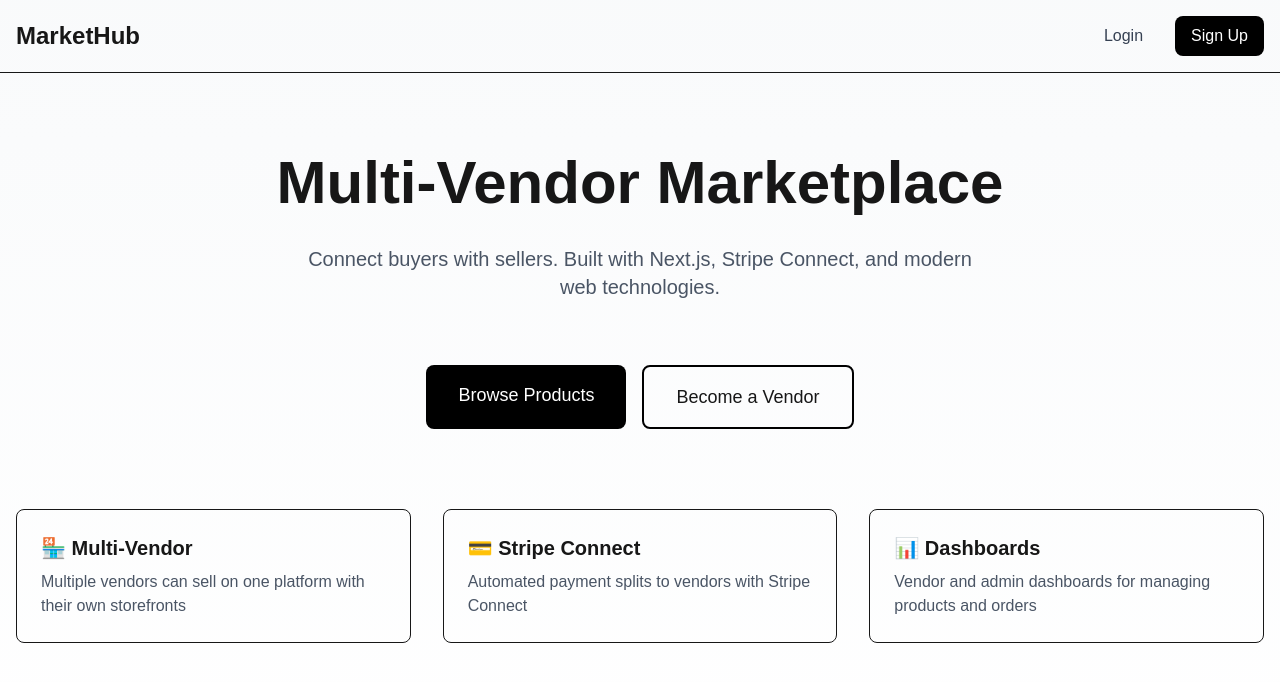
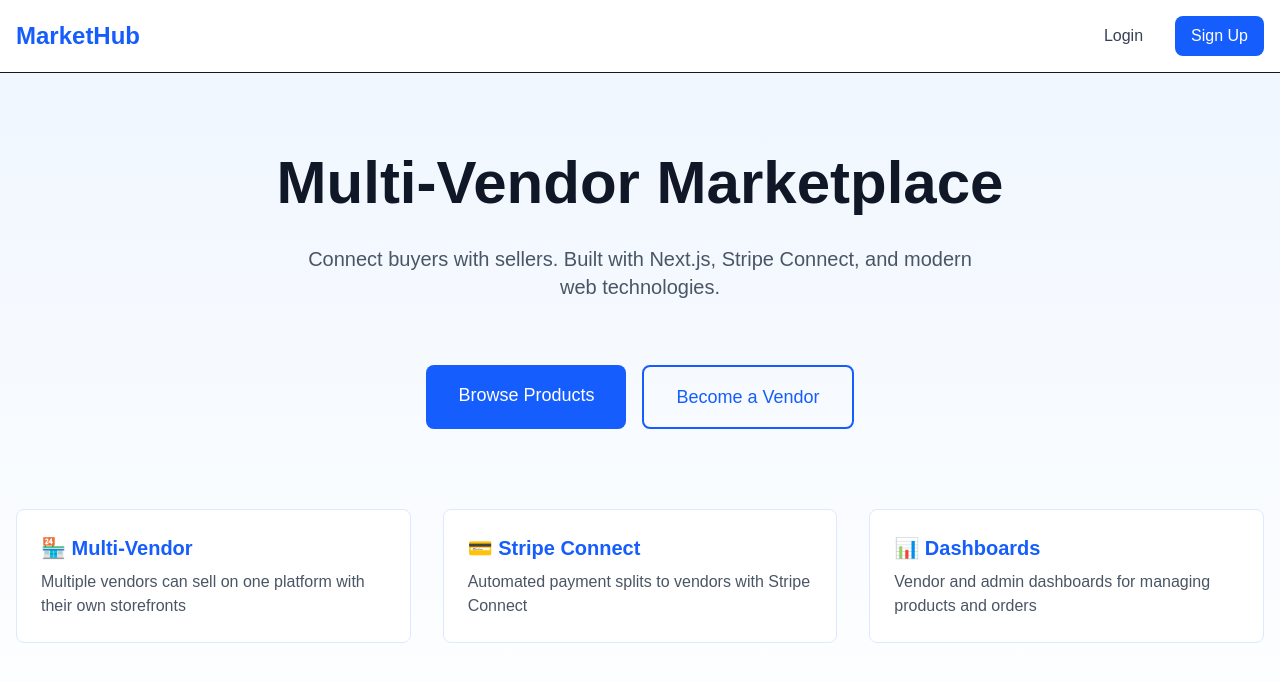
Before and after one commit to HichamxMahboub/marketplace-hub, a Next.js app: page / in a window 1280 px wide. Shown: the top 682 px of the page. Built offline with nearby package versions, Linux system fonts and the light colour scheme.

Commit message:
Complete blue color scheme with light background

```diff
--- a/app/page.tsx
+++ b/app/page.tsx
@@ -1,45 +1,45 @@
-import Link from "next/link";
+import Link from "next/link"
 
 export default function Home() {
   return (
-    <div className="min-h-screen bg-gradient-to-b from-gray-50 to-white">
-      <nav className="border-b">
+    <div className="min-h-screen bg-gradient-to-b from-blue-50 to-white">
+      <nav className="bg-white border-b">
         <div className="max-w-7xl mx-auto px-4 py-4 flex justify-between items-center">
-          <h1 className="text-2xl font-bold">MarketHub</h1>
+          <h1 className="text-2xl font-bold text-blue-600">MarketHub</h1>
           <div className="flex gap-4">
-            <Link href="/login" className="px-4 py-2 text-gray-700 hover:text-gray-900">Login</Link>
-            <Link href="/register" className="px-4 py-2 bg-black text-white rounded-lg hover:bg-gray-800">Sign Up</Link>
+            <Link href="/login" className="px-4 py-2 text-gray-700 hover:text-blue-600">Login</Link>
+            <Link href="/register" className="px-4 py-2 bg-blue-600 text-white rounded-lg hover:bg-blue-700">Sign Up</Link>
           </div>
         </div>
       </nav>
 
       <main className="max-w-7xl mx-auto px-4 py-20">
         <div className="text-center space-y-8">
-          <h2 className="text-6xl font-bold">Multi-Vendor Marketplace</h2>
+          <h2 className="text-6xl font-bold text-gray-900">Multi-Vendor Marketplace</h2>
           <p className="text-xl text-gray-600 max-w-2xl mx-auto">
             Connect buyers with sellers. Built with Next.js, Stripe Connect, and modern web technologies.
           </p>
           <div className="flex gap-4 justify-center pt-8">
-            <Link href="/shop" className="px-8 py-4 bg-black text-white rounded-lg text-lg hover:bg-gray-800">
+            <Link href="/shop" className="px-8 py-4 bg-blue-600 text-white rounded-lg text-lg hover:bg-blue-700">
               Browse Products
             </Link>
-            <Link href="/vendor/register" className="px-8 py-4 border-2 border-black rounded-lg text-lg hover:bg-gray-50">
+            <Link href="/vendor/register" className="px-8 py-4 border-2 border-blue-600 text-blue-600 rounded-lg text-lg hover:bg-blue-50">
               Become a Vendor
             </Link>
           </div>
         </div>
 
         <div className="grid md:grid-cols-3 gap-8 mt-20">
-          <div className="p-6 border rounded-lg">
-            <h3 className="text-xl font-bold mb-2">🏪 Multi-Vendor</h3>
+          <div className="p-6 bg-white border border-blue-100 rounded-lg">
+            <h3 className="text-xl font-bold mb-2 text-blue-600">🏪 Multi-Vendor</h3>
             <p className="text-gray-600">Multiple vendors can sell on one platform with their own storefronts</p>
           </div>
-          <div className="p-6 border rounded-lg">
-            <h3 className="text-xl font-bold mb-2">💳 Stripe Connect</h3>
+          <div className="p-6 bg-white border border-blue-100 rounded-lg">
+            <h3 className="text-xl font-bold mb-2 text-blue-600">💳 Stripe Connect</h3>
             <p className="text-gray-600">Automated payment splits to vendors with Stripe Connect</p>
           </div>
-          <div className="p-6 border rounded-lg">
-            <h3 className="text-xl font-bold mb-2">📊 Dashboards</h3>
+          <div className="p-6 bg-white border border-blue-100 rounded-lg">
+            <h3 className="text-xl font-bold mb-2 text-blue-600">📊 Dashboards</h3>
             <p className="text-gray-600">Vendor and admin dashboards for managing products and orders</p>
           </div>
         </div>
```
